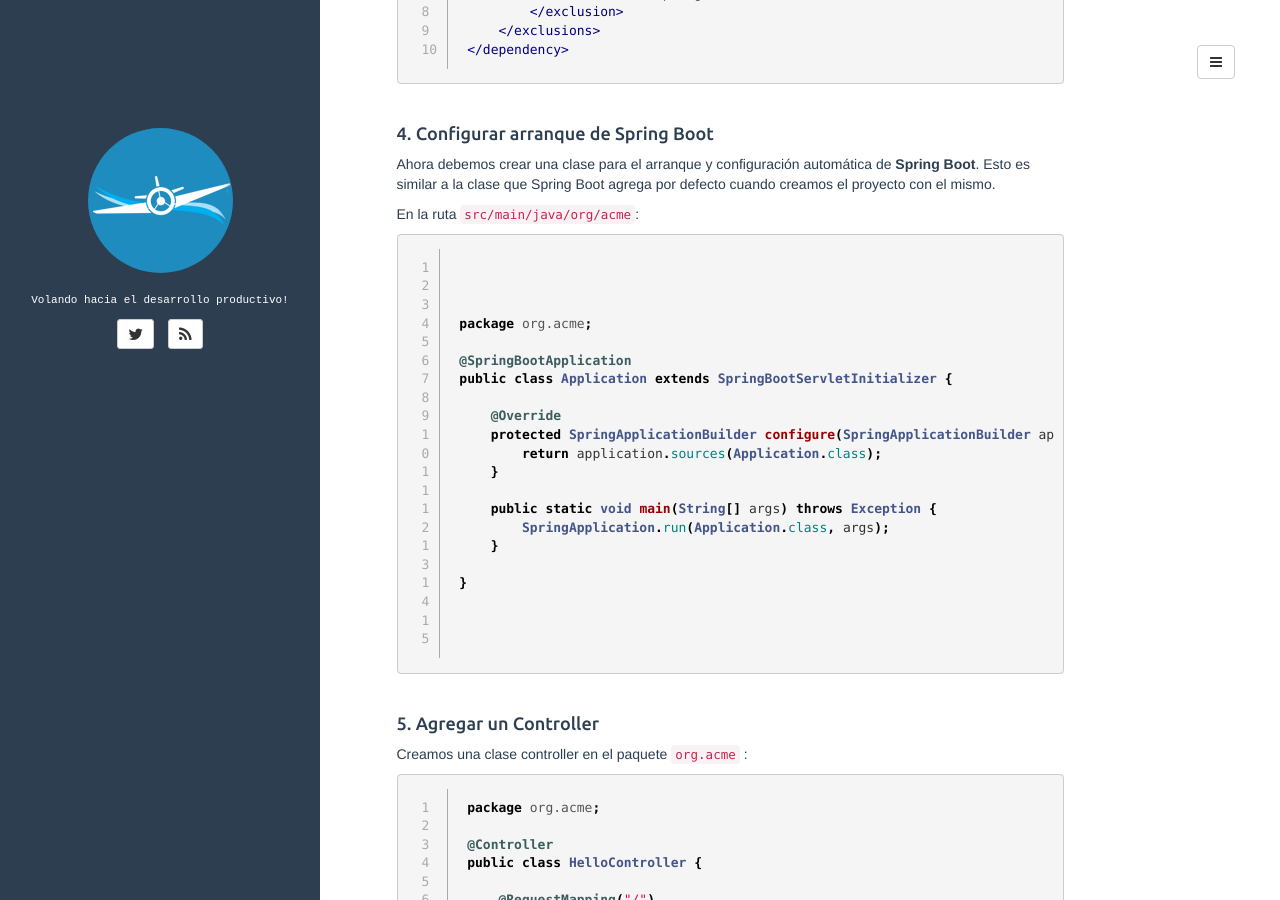
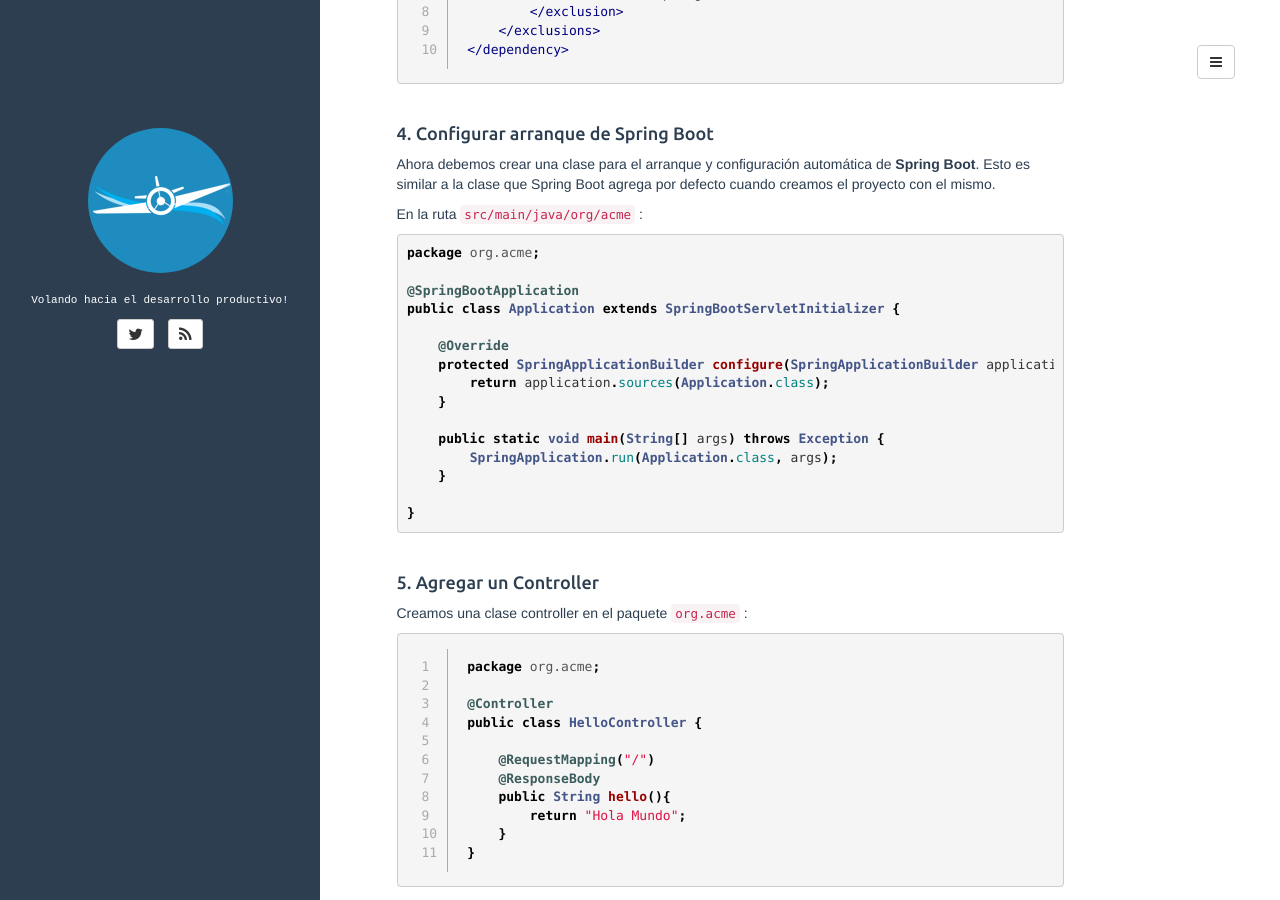
Before and after one commit to eljaviador/eljaviador.github.io, a Jekyll site: the page built from _posts/2016-01-28-spring-boot-y-payara-micro.md, in a window 1280 px wide and 900 px high, scrolled down 1790 px. Built offline with Jekyll 4.4.1, drawn with Linux system fonts in a browser that asks for light colours; comment, search, counter and statistics services are not loaded.

```diff
--- a/_posts/2016-01-28-spring-boot-y-payara-micro.md
+++ b/_posts/2016-01-28-spring-boot-y-payara-micro.md
@@ -96,9 +96,9 @@
 #### 4. Configurar arranque de Spring Boot
 Ahora debemos crear una clase para el arranque y configuración automática de **Spring Boot**. Esto es similar a la clase que Spring Boot agrega por defecto cuando creamos el proyecto con el mismo.
 
-En la ruta `src/main/java/org/acme`:
+En la ruta `src/main/java/org/acme` :
 
-{% highlight java linenos %}
+{% highlight java %}
 package org.acme;
 
 @SpringBootApplication
```
